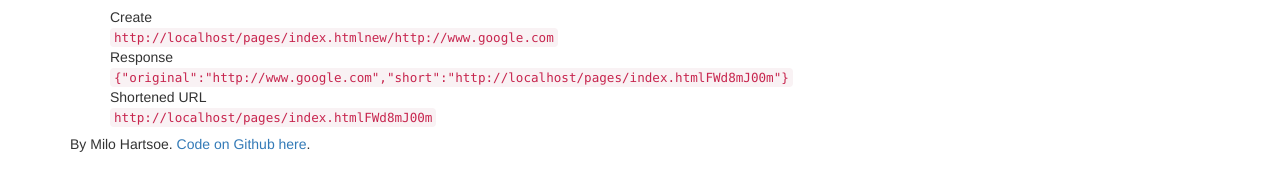
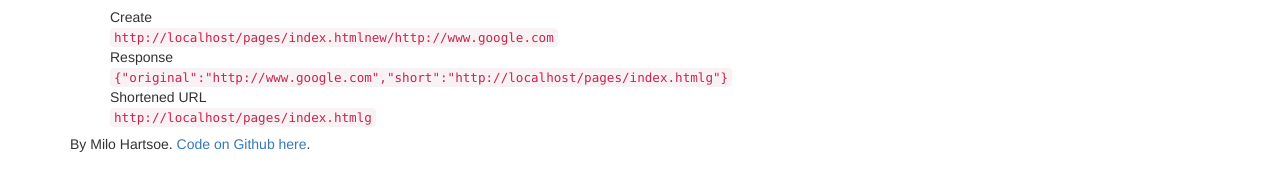
Before and after one commit to MiloATH/URLShortener, a website: page pages/index.html in a window 1280 px wide. Shown: the part 297-474 px from the top of the page. Drawn offline with nearby package versions, Linux system fonts and the light colour scheme.

Commit message:
Clarify API example

```diff
--- a/pages/index.html
+++ b/pages/index.html
@@ -52,10 +52,10 @@
         </footer>
         <script type="text/javascript">
             window.onload = function() {
-                var url = window.location.toString();
+                var url = window.location.toString().replace("api","");
                 document.getElementById("create").innerHTML = url + 'new/http://www.google.com';
-                document.getElementById("res").innerHTML = '{"original":"http://www.google.com","short":"' + url + 'FWd8mJ00m"}';
-                document.getElementById("link").innerHTML = url + 'FWd8mJ00m';
+                document.getElementById("res").innerHTML = '{"original":"http://www.google.com","short":"' + url + 'g"}';
+                document.getElementById("link").innerHTML = url + 'g';
             }
         </script>
         <script src='https://code.jquery.com/jquery-2.2.4.min.js'></script>
```
